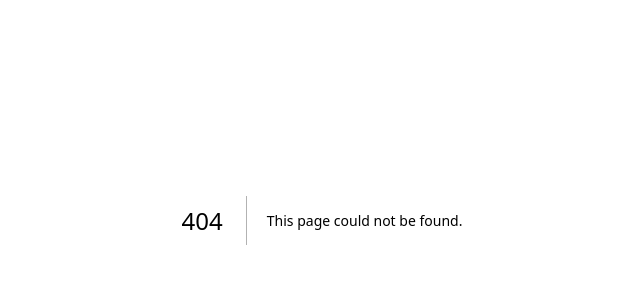
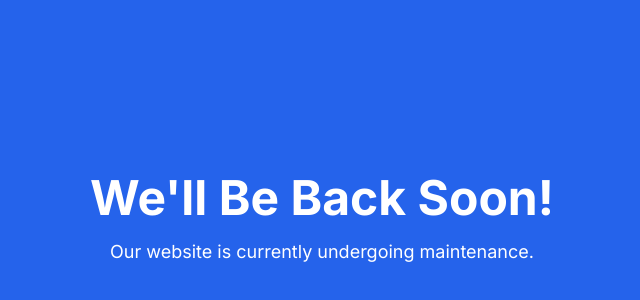
Before and after one commit to tholiaapoorv/astratinvest, a Next.js app: page /back-soon in a window 1280 px wide. Before the commit this address had no page. Shown: the part 180-480 px from the top of the page, without its empty margins (318-958 px from the left). Built offline with nearby package versions, Linux system fonts and the light colour scheme.

Commit message:
Create page.tsx - back soon

```diff
--- /dev/null
+++ b/app/back-soon/page.tsx
@@ -0,0 +1,12 @@
+export default function BackSoon() {
+ return (
+  <div className="flex items-center justify-center min-h-screen bg-blue-600">
+   <div className="text-center text-white px-6">
+    <h1 className="text-5xl font-bold">We'll Be Back Soon!</h1>
+    <p className="text-lg mt-4 max-w-lg mx-auto">
+     Our website is currently undergoing maintenance.
+    </p>
+   </div>
+  </div>
+ );
+}
```
